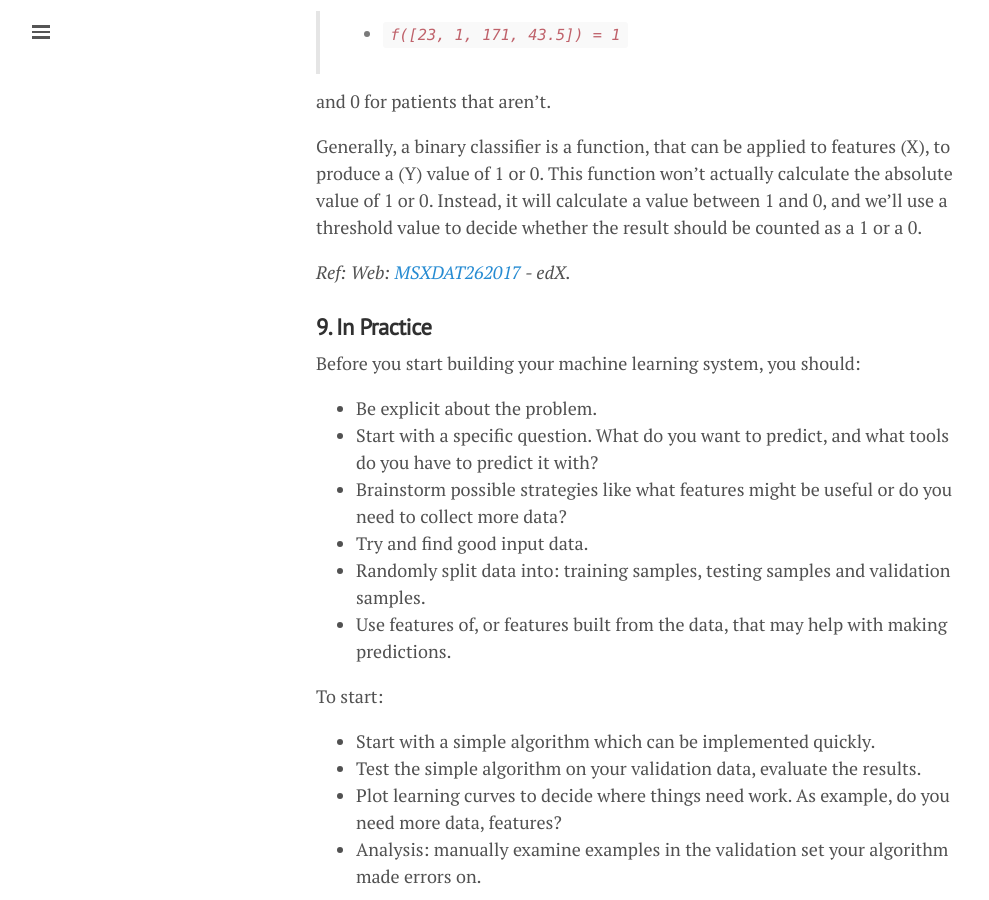
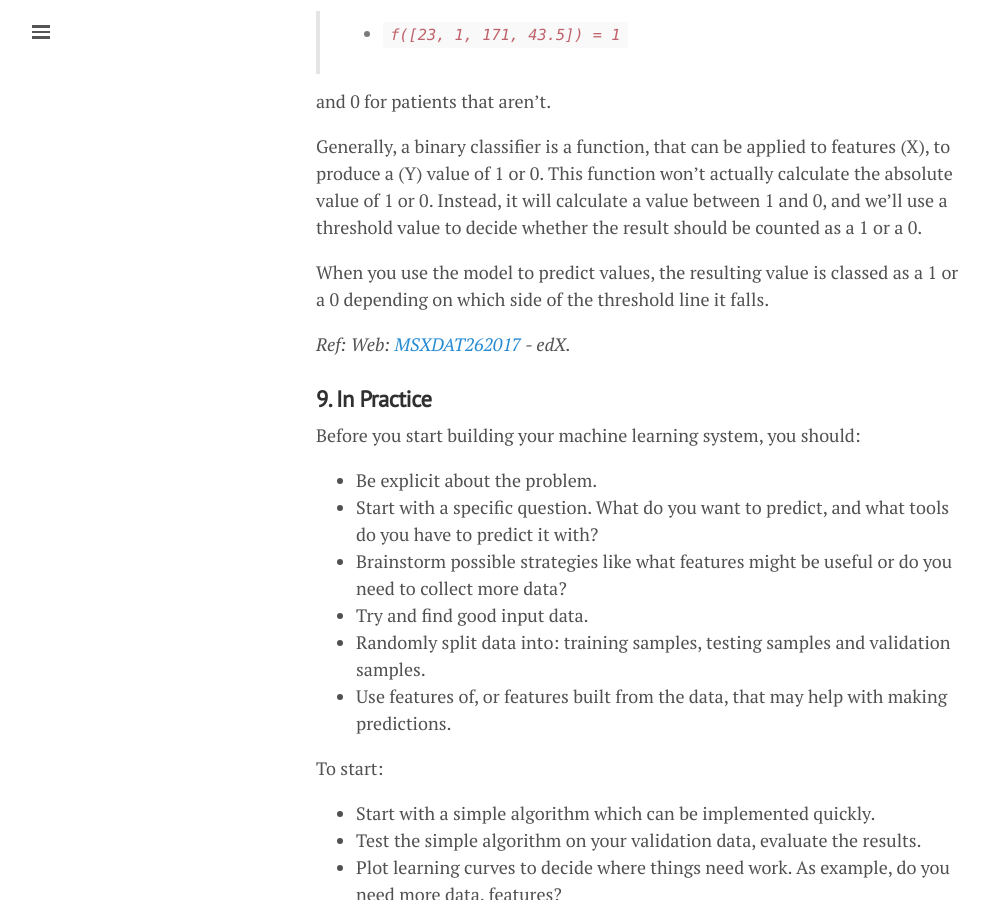
Before and after one commit to lgeurts/lgeurts.github.io, a Jekyll site: the page built from _posts/2018-06-29-artificial-intelligence-basics.md, in a window 1280 px wide and 900 px high, scrolled down 5725 px. Shown: the whole window, without its empty margins (0-989 px from the left). Built offline with Jekyll 4.4.1, drawn with Linux system fonts in a browser that asks for light colours; nearby versions of some CDN libraries.

Commit message:
Update 2018-06-29-artificial-intelligence-basics.md

```diff
--- a/_posts/2018-06-29-artificial-intelligence-basics.md
+++ b/_posts/2018-06-29-artificial-intelligence-basics.md
@@ -152,6 +152,8 @@ and 0 for patients that aren't.
 
 Generally, a binary classifier is a function, that can be applied to features (X), to produce a (Y) value of 1 or 0. This function won't actually calculate the absolute value of 1 or 0. Instead, it will calculate a value between 1 and 0, and we'll use a threshold value to decide whether the result should be counted as a 1 or a 0.
 
+When you use the model to predict values, the resulting value is classed as a 1 or a 0 depending on which side of the threshold line it falls.
+
 *Ref: Web: [MSXDAT262017](https://www.youtube.com/watch?v=1O0_u9WRo-0/) - edX.*
 
 ### **9. In Practice**
```
